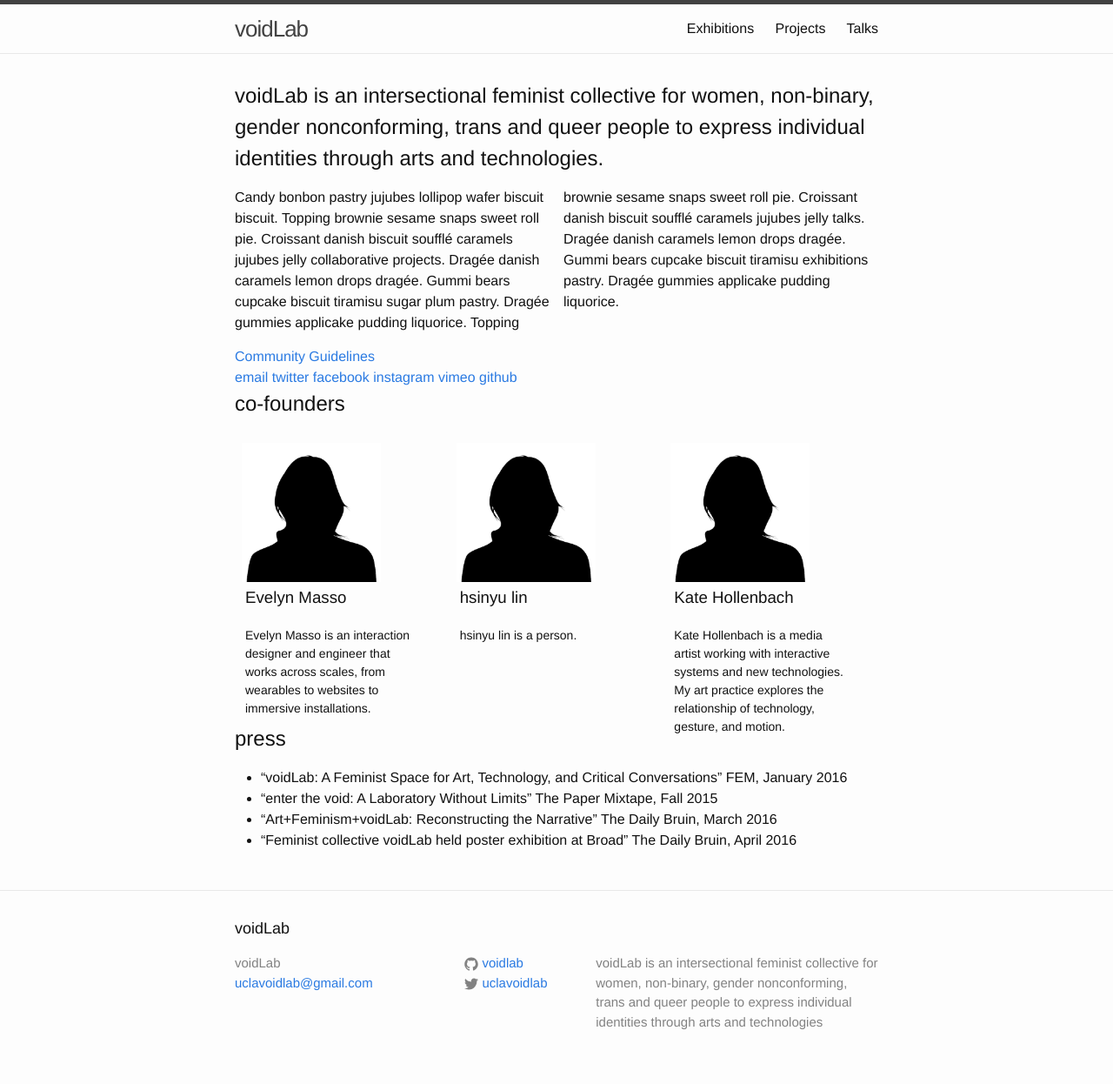
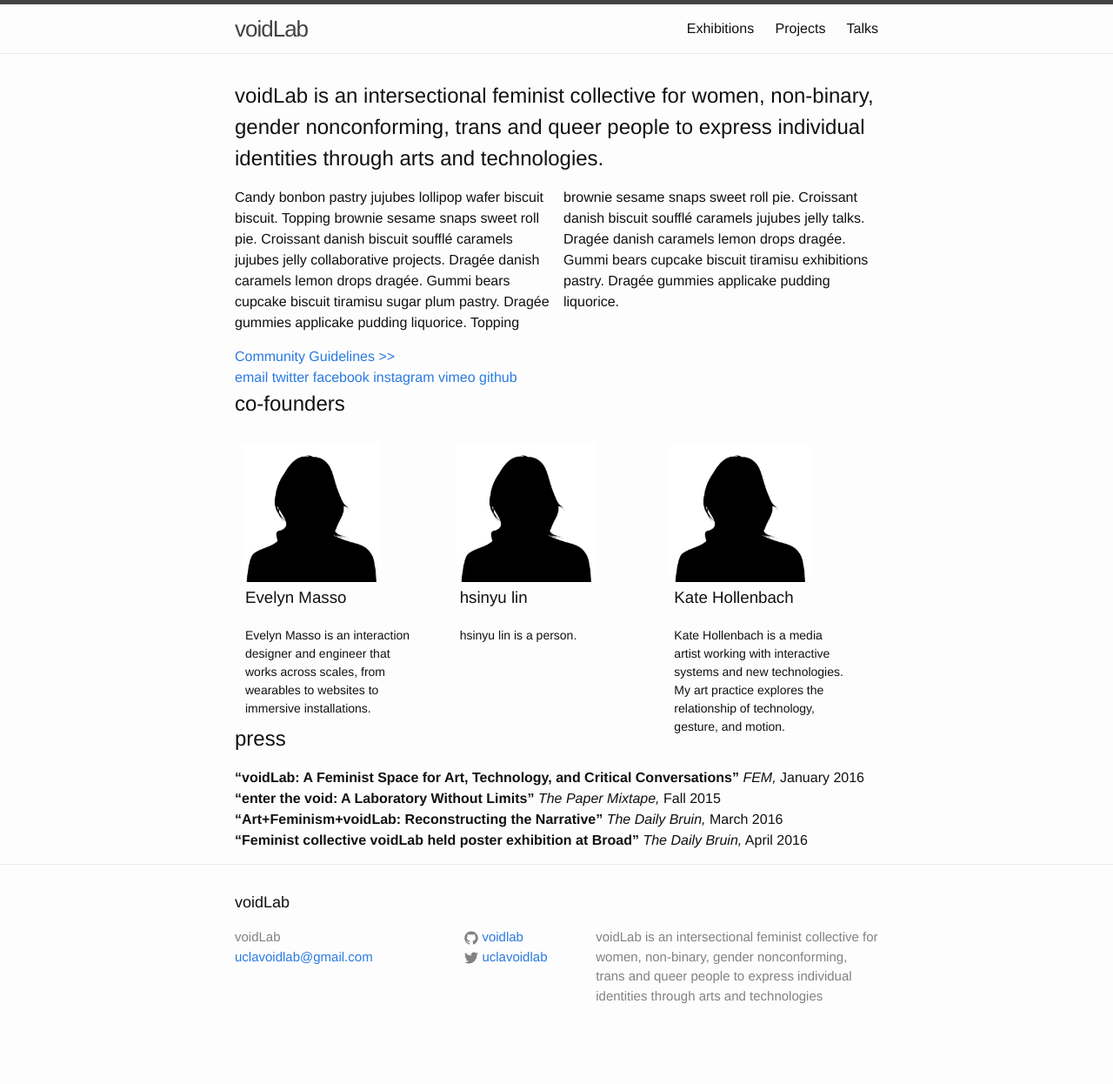
Before and after one commit to voidlab/voidlab.github.io, a Jekyll site: the page built from index.html, in a window 1280 px wide. Shown: the whole page at 87% size. Built offline with Jekyll 4.4.1, drawn with Linux system fonts in a browser that asks for light colours; nearby versions of some CDN libraries.

```diff
--- a/_includes/press-links.html
+++ b/_includes/press-links.html
@@ -2,19 +2,27 @@
 <ul>
 
   <li>
-    “voidLab: A Feminist Space for Art, Technology, and Critical Conversations” FEM, January 2016
+    <b>“voidLab: A Feminist Space for Art, Technology, and Critical Conversations”</b>
+    <i>FEM,</i>
+    January 2016
   </li>
 
   <li>
-    “enter the void: A Laboratory Without Limits” The Paper Mixtape, Fall 2015
+    <b>“enter the void: A Laboratory Without Limits”</b>
+    <i>The Paper Mixtape,</i>
+    Fall 2015
   </li>
 
   <li>
-    “Art+Feminism+voidLab: Reconstructing the Narrative” The Daily Bruin, March 2016
+    <b>“Art+Feminism+voidLab: Reconstructing the Narrative”</b>
+    <i>The Daily Bruin,</i>
+    March 2016
   </li>
 
   <li>
-    “Feminist collective voidLab held poster exhibition at Broad” The Daily Bruin, April 2016
+    <b>“Feminist collective voidLab held poster exhibition at Broad”</b>
+    <i>The Daily Bruin,</i>
+    April 2016
   </li>
 
 </ul>
--- a/_sass/_index.scss
+++ b/_sass/_index.scss
@@ -4,3 +4,13 @@ section#splash {
     column-count: 2;
   }
 }
+
+section#press {
+  ul, li {
+    margin-left: 0;
+    padding-left: 0;
+  }
+  ul {
+    list-style: none;
+  }
+}
--- a/index.html
+++ b/index.html
@@ -14,7 +14,7 @@ layout: default
     Candy bonbon pastry jujubes lollipop wafer biscuit biscuit. Topping brownie sesame snaps sweet roll pie. Croissant danish biscuit soufflé caramels jujubes jelly collaborative projects. Dragée danish caramels lemon drops dragée. Gummi bears cupcake biscuit tiramisu sugar plum pastry. Dragée gummies applicake pudding liquorice. Topping brownie sesame snaps sweet roll pie. Croissant danish biscuit soufflé caramels jujubes jelly talks. Dragée danish caramels lemon drops dragée. Gummi bears cupcake biscuit tiramisu exhibitions pastry. Dragée gummies applicake pudding liquorice.
   </p>
 
-  <a>Community Guidelines</a>
+  <a>Community Guidelines >></a>
 
   <div class="links">
     <a>email</a>
@@ -35,5 +35,6 @@ layout: default
 </section>
 
 <h2>press</h2>
-
+<section id="press">
 {% include press-links.html %}
+<section
```
